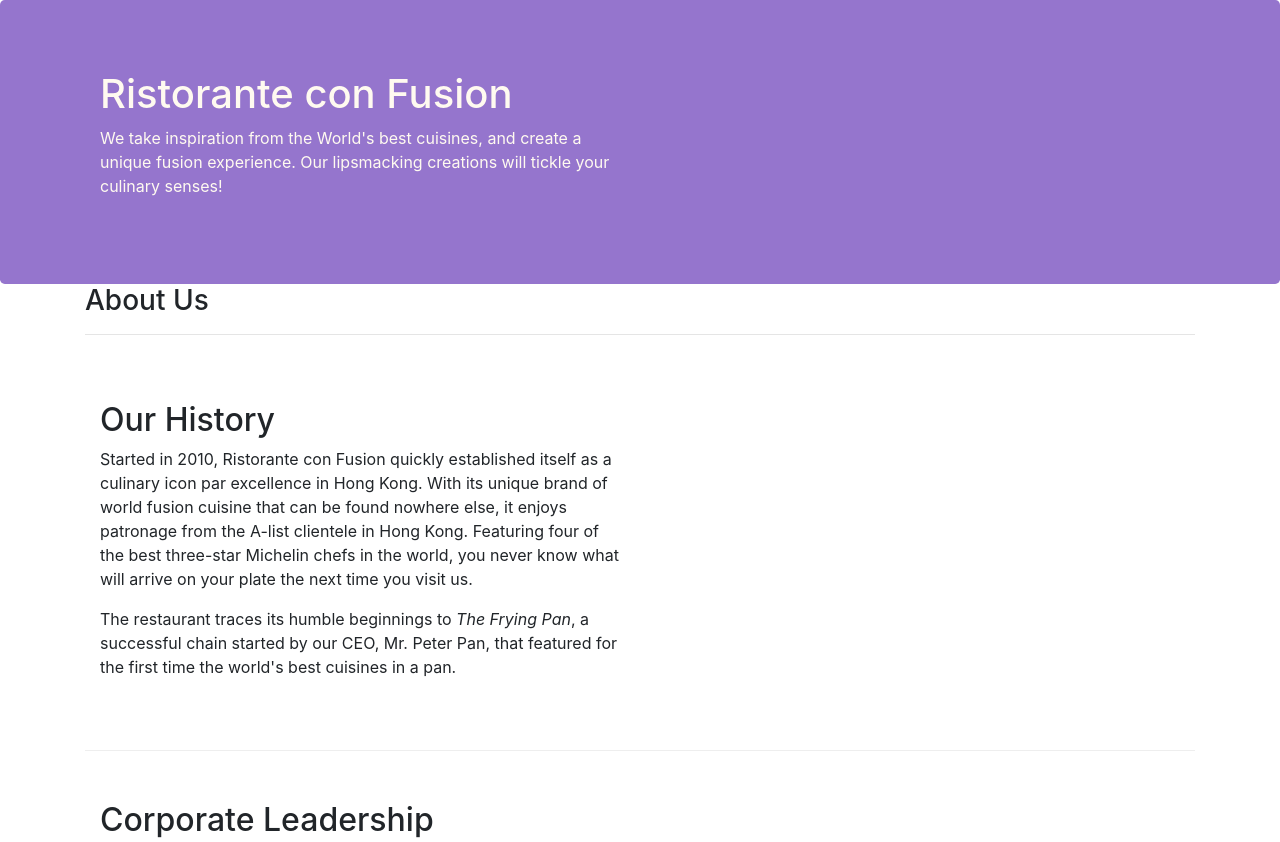
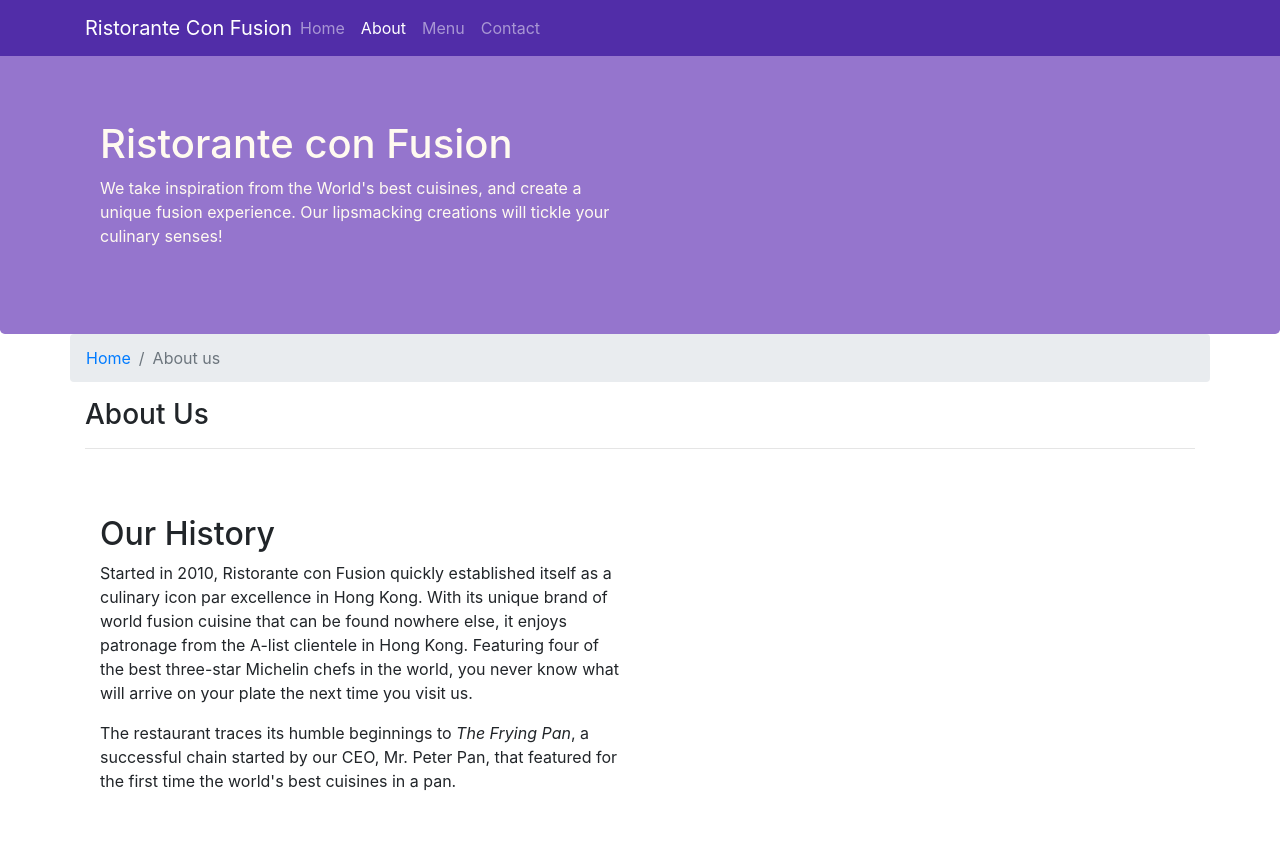
Before and after one commit to THE-NOS44/ConFusion---Bootstrap, a website: page aboutus.html in a window 1280 px wide. Shown: the top 842 px of the page. Drawn offline with nearby package versions, Linux system fonts and the light colour scheme.

Commit message:
Navbar & Breadcrumbs

```diff
--- a/aboutus.html
+++ b/aboutus.html
@@ -15,6 +15,22 @@
 </head>
 
 <body>
+    <nav class="navbar navbar-dark navbar-expand-sm fixed-top">
+        <div class="container">
+            <button class="navbar-toggler" type="button" data-toggle="collapse"data-target="#Navbar">
+                <span class="navbar-toggler-icon"></span>
+            </button>
+            <a class="navbar-brand mr-auto" href="./index.html">Ristorante Con Fusion</a>
+            <div class="collapse navbar-collapse" id="Navbar">
+                <ul class="navbar-nav mr-auto">
+                    <li class="nav-item"><a class="nav-link" href="./index.html">Home</a></li>
+                    <li class="nav-item active"><a class="nav-link" href="#">About</a></li>
+                    <li class="nav-item"><a class="nav-link" href="#">Menu</a></li>
+                    <li class="nav-item"><a class="nav-link" href="#">Contact</a></li>
+                </ul>
+            </div>
+        </div>
+    </nav>
 
     <header class="jumbotron">
         <div class="container">
@@ -31,6 +47,10 @@
 
     <div class="container">
         <div class="row">
+            <ol class="col-12 breadcrumb">
+                <li class="breadcrumb-item"><a href="./index.html">Home</a></li>
+                <li class="breadcrumb-item active">About us</li>
+            </ol>
             <div class="col-12">
                <h3>About Us</h3>
                <hr>
@@ -70,7 +90,7 @@
                 <div class="col-4 offset-1 col-sm-2">
                     <h5>Links</h5>
                     <ul class="list-unstyled">
-                        <li><a href="#">Home</a></li>
+                        <li><a href="./index.html">Home</a></li>
                         <li><a href="#">About</a></li>
                         <li><a href="#">Menu</a></li>
                         <li><a href="#">Contact</a></li>
--- a/css/styles.css
+++ b/css/styles.css
@@ -28,3 +28,12 @@ address{
     margin:0px;
     color:#0f0f0f;
 }
+
+body{
+    padding: 50px 0px 0px;
+    z-index: 0;
+}
+
+.navbar-dark{
+    background-color: #512DA8;
+}
```
Also changed, not shown: index.html (+17 -1 lines).
